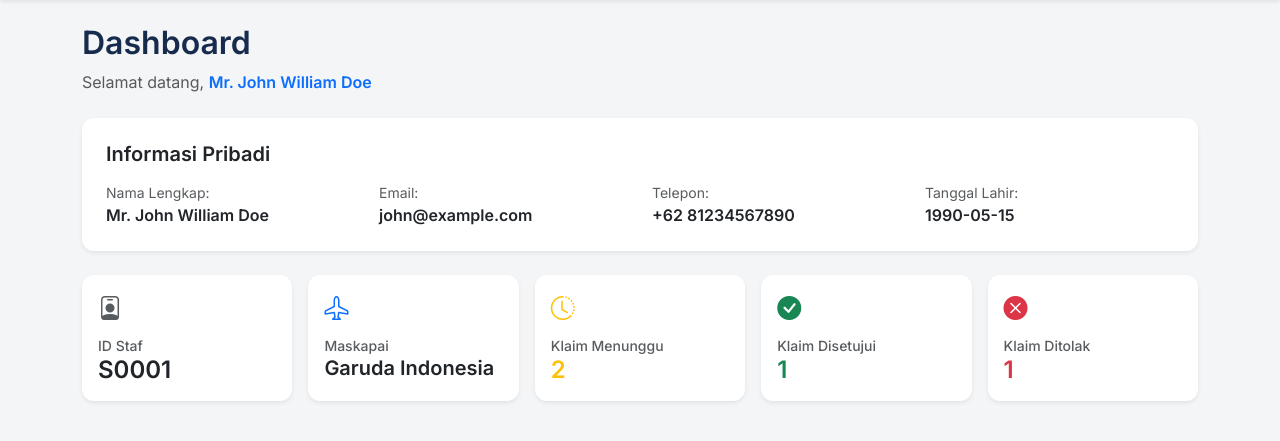
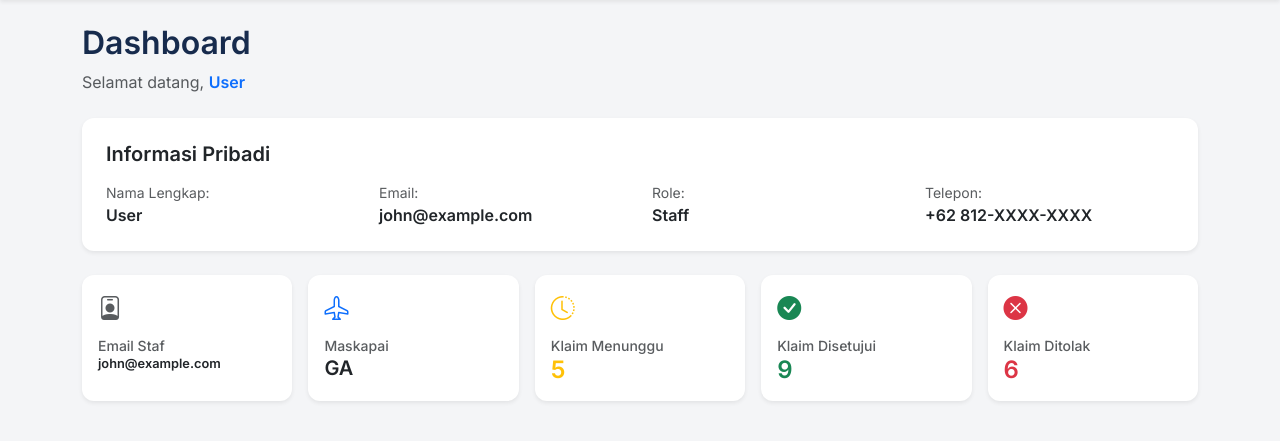
Before and after one commit to Basdatt-D11/AeroMiles, a Django app: page / in a window 1280 px wide. Shown: the part 53-494 px from the top of the page. Run offline with Django 5.2, Linux system fonts and the light colour scheme.

Commit message:
feat: implement dynamic dashboard and session-based authentication logic

```diff
--- a/members/templates/members/dashboard.html
+++ b/members/templates/members/dashboard.html
@@ -4,7 +4,7 @@
 {% block content %}
 <div class="mb-4">
     <h2 class="fw-bold">Dashboard</h2>
-    <p class="text-muted">Selamat datang, <span class="text-primary fw-semibold">Mr. John William Doe</span></p>
+    <p class="text-muted">Selamat datang, <span class="text-primary fw-semibold">{{ nama }}</span></p>
 </div>
 
 <div class="card card-stat shadow-sm mb-4">
@@ -13,19 +13,19 @@
         <div class="row g-4">
             <div class="col-md-3">
                 <small class="text-muted d-block">Nama Lengkap:</small>
-                <span class="fw-semibold">Mr. John William Doe</span>
+                <span class="fw-semibold">{{ nama }}</span>
             </div>
             <div class="col-md-3">
                 <small class="text-muted d-block">Email:</small>
-                <span class="fw-semibold">john@example.com</span>
+                <span class="fw-semibold">{{ email }}</span>
+            </div>
+            <div class="col-md-3">
+                <small class="text-muted d-block">Role:</small>
+                <span class="fw-semibold">{{ role }}</span>
             </div>
             <div class="col-md-3">
                 <small class="text-muted d-block">Telepon:</small>
-                <span class="fw-semibold">+62 81234567890</span>
-            </div>
-            <div class="col-md-3">
-                <small class="text-muted d-block">Tanggal Lahir:</small>
-                <span class="fw-semibold">1990-05-15</span>
+                <span class="fw-semibold">{{ user.telepon|default:"+62 812-XXXX-XXXX" }}</span>
             </div>
         </div>
     </div>
@@ -36,93 +36,64 @@
     <div class="col-md-3">
         <div class="card card-stat shadow-sm p-3 border-start border-4 border-primary">
             <small class="text-muted">Nomor Member</small>
-            <h4 class="fw-bold m-0">M0001</h4>
+            <h4 class="fw-bold m-0">{{ user.no_member|default:"M-XXXX" }}</h4>
         </div>
     </div>
     <div class="col-md-3">
         <div class="card card-stat shadow-sm p-3 border-start border-4 border-warning">
             <small class="text-muted">Tier</small>
-            <h4 class="fw-bold m-0 text-warning">Gold</h4>
+            <h4 class="fw-bold m-0 text-warning">{{ user.tier|default:"Blue" }}</h4>
         </div>
     </div>
     <div class="col-md-3">
         <div class="card card-stat shadow-sm p-3 border-start border-4 border-info">
             <small class="text-muted">Total Miles</small>
-            <h4 class="fw-bold m-0">45,000</h4>
+            <h4 class="fw-bold m-0">{{ user.total_miles|default:"0" }}</h4>
         </div>
     </div>
     <div class="col-md-3">
         <div class="card card-stat shadow-sm p-3 border-start border-4 border-success">
-            <small class="text-muted">Award Miles</small>
-            <h4 class="fw-bold m-0">32,000</h4>
+            <small class="text-muted">Klaim Menunggu</small>
+            <h4 class="fw-bold m-0">{{ user.klaim_menunggu|default:"0" }}</h4>
         </div>
     </div>
 
-    </div>
-
-<div class="card card-stat shadow-sm">
-    <div class="card-body p-4">
-        <h5 class="fw-bold mb-3">5 Transaksi Terbaru</h5>
-        <div class="table-responsive">
-            <table class="table table-hover align-middle">
-                <thead class="table-light">
-                    <tr>
-                        <th>Tipe</th>
-                        <th>Tanggal & Waktu</th>
-                        <th class="text-end">Jumlah Miles</th>
-                    </tr>
-                </thead>
-                <tbody>
-                    <tr>
-                        <td><span class="badge bg-danger">Transfer</span></td>
-                        <td>2025-01-15 10:30</td>
-                        <td class="text-end text-danger fw-bold">-5,000 miles</td>
-                    </tr>
-                    <tr>
-                        <td><span class="badge bg-success">Package</span></td>
-                        <td>2025-03-01 08:00</td>
-                        <td class="text-end text-success fw-bold">+10,000 miles</td>
-                    </tr>
-                </tbody>
-            </table>
-        </div>
-    </div>
-</div>
     {% elif role == "Staff" %}
     <div class="col-md-2" style="width: 20%;">
         <div class="card card-stat shadow-sm p-3 border-start border-4 border-dark bg-white h-100">
             <i class="bi bi-person-badge text-muted mb-2" style="font-size: 1.5rem;"></i>
-        <small class="text-muted fw-medium">ID Staf</small>
-        <h4 class="fw-bold m-0">S0001</h4>
+            <small class="text-muted fw-medium">Email Staf</small>
+            <h6 class="fw-bold m-0" style="font-size: 0.8rem;">{{ email }}</h6>
         </div>
     </div>
     <div class="col-md-2" style="width: 20%;">
         <div class="card card-stat shadow-sm p-3 border-start border-4 border-primary bg-white h-100">
             <i class="bi bi-airplane text-primary mb-2" style="font-size: 1.5rem;"></i>
             <small class="text-muted fw-medium">Maskapai</small>
-        <h5 class="fw-bold m-0">Garuda Indonesia</h5>
+            <h5 class="fw-bold m-0">{{ user.kode_maskapai|default:"GA" }}</h5>
         </div>
     </div>
     <div class="col-md-2" style="width: 20%;">
         <div class="card card-stat shadow-sm p-3 border-start border-4 border-warning bg-white h-100">
             <i class="bi bi-clock-history text-warning mb-2" style="font-size: 1.5rem;"></i>
             <small class="text-muted fw-medium">Klaim Menunggu</small>
-        <h4 class="fw-bold m-0 text-warning">2</h4>
+            <h4 class="fw-bold m-0 text-warning">{{ user.klaim_menunggu|default:"0" }}</h4>
         </div>
     </div>
     <div class="col-md-2" style="width: 20%;">
         <div class="card card-stat shadow-sm p-3 border-start border-4 border-success bg-white h-100">
             <i class="bi bi-check-circle-fill text-success mb-2" style="font-size: 1.5rem;"></i>
             <small class="text-muted fw-medium">Klaim Disetujui</small>
-        <h4 class="fw-bold m-0 text-success">1</h4>
+            <h4 class="fw-bold m-0 text-success">{{ user.klaim_disetujui|default:"0" }}</h4>
         </div>
     </div>
     <div class="col-md-2" style="width: 20%;">
         <div class="card card-stat shadow-sm p-3 border-start border-4 border-danger bg-white h-100">
             <i class="bi bi-x-circle-fill text-danger mb-2" style="font-size: 1.5rem;"></i>
             <small class="text-muted fw-medium">Klaim Ditolak</small>
-        <h4 class="fw-bold m-0 text-danger">1</h4>
+            <h4 class="fw-bold m-0 text-danger">{{ user.klaim_ditolak|default:"0" }}</h4>
         </div>
     </div>
     {% endif %}
+</div>
 {% endblock %}
--- a/members/views.py
+++ b/members/views.py
@@ -1,7 +1,18 @@
+import os
+import json
 from django.shortcuts import render, redirect, get_object_or_404
 from django.contrib import messages
+from django.conf import settings
 from .models import Member, Klaim
 from django import forms
+
+def get_dummy_data():
+    file_path = os.path.join(settings.BASE_DIR, 'dummy_data.json')
+    try:
+        with open(file_path, 'r') as f:
+            return json.load(f)
+    except Exception:
+        return {}
 
 MASKAPAI_CHOICES = [
     ('GA - Garuda Indonesia', 'GA - Garuda Indonesia'),
@@ -54,25 +65,53 @@ class KlaimForm(forms.ModelForm):
 
 
 def dashboard(request):
+    data = get_dummy_data()
+    user_email = request.session.get('user_email', 'john@example.com')
+    user_role = request.session.get('user_role', 'Staff')
+
+    user_info = {}
+    if user_role == 'Member':
+        user_info = next((m for m in data.get("MEMBER", []) if m['email'] == user_email), {})
+        # Stats for member
+        klaims = data.get("CLAIM_MISSING_MILES", [])
+        user_info['klaim_menunggu'] = len([k for k in klaims if k.get('email_member') == user_email and k.get('status') == 'Menunggu'])
+    else:
+        user_info = next((s for s in data.get("STAF", []) if s['email'] == user_email), {})
+        # Stats for staff
+        klaims = data.get("CLAIM_MISSING_MILES", [])
+        user_info['klaim_menunggu'] = len([k for k in klaims if k.get('status') == 'Menunggu'])
+        user_info['klaim_disetujui'] = len([k for k in klaims if k.get('status') == 'Disetujui'])
+        user_info['klaim_ditolak'] = len([k for k in klaims if k.get('status') == 'Ditolak'])
+
     context = {
-        'nama': 'Mr. John William Doe',
-        'role': 'Staff',
+        'nama': request.session.get('user_name', user_info.get('nama', 'User')),
+        'email': user_email,
+        'role': user_role,
+        'user': user_info,
     }
     return render(request, 'members/dashboard.html', context)
 
 
 def list_member(request):
+    data = get_dummy_data()
     context = {
-        'role': 'Staff',
-        'nama': 'Mr. John William Doe',
+        'role': request.session.get('user_role', 'Staff'),
+        'nama': request.session.get('user_name', 'Mr. John William Doe'),
+        'member_list': data.get("MEMBER", [])
     }
     return render(request, 'members/list_member.html', context)
 
 
 def list_identitas(request):
+    data = get_dummy_data()
+    identitas_list = data.get("IDENTITAS", [])
+    # Filter for logged in user
+    user_email = request.session.get('user_email', 'john@example.com')
+    identitas_list = [i for i in identitas_list if i.get('email_member') == user_email]
     context = {
-        'role': 'Member',
-        'nama': 'Mr. John Doe',
+        'role': request.session.get('user_role', 'Member'),
+        'nama': request.session.get('user_name', 'Mr. John Doe'),
+        'identitas_list': identitas_list
     }
     return render(request, 'members/identitas.html', context)
 
@@ -82,10 +121,40 @@ def form_member(request):
 
 
 def login_page(request):
+    if request.method == 'POST':
+        email = request.POST.get('email')
+        password = request.POST.get('password')
+
+        data = get_dummy_data()
+        users = data.get("PENGGUNA", [])
+
+        user_match = next((u for u in users if u['email'] == email and u['password'] == password), None)
+
+        if user_match:
+            request.session['user_email'] = email
+            request.session['user_role'] = user_match['role']
+
+            # Find name from MEMBER or STAF
+            name = "User"
+            if user_match['role'] == 'Member':
+                members = data.get("MEMBER", [])
+                m = next((m for m in members if m['email'] == email), None)
+                if m: name = m['nama']
+                request.session['user_name'] = name
+                return redirect('list_identitas')
+            else:
+                staff = data.get("STAF", [])
+                s = next((s for s in staff if s['email'] == email), None)
+                if s: name = s['nama']
+                request.session['user_name'] = name
+                return redirect('dashboard')
+        else:
+            messages.error(request, 'Email atau password salah.')
+
     context = {
         'demo_account': {
             'email': 'john@example.com',
-            'password': '******',
+            'password': 'password123',
             'role': 'Member',
         }
     }
@@ -93,109 +162,64 @@ def login_page(request):
 
 
 def logout_page(request):
-    # Simulasi menghapus session dengan cara redirect ke login
+    request.session.flush()
     return redirect('login_page')
 
 
 def register_page(request):
-    context = {
-        'sample_members': [
-            {'nama': 'Alice Pramesti', 'email': 'alice@mail.com', 'status': 'Aktif'},
-            {'nama': 'Raka Mahendra', 'email': 'raka@mail.com', 'status': 'Menunggu Verifikasi'},
-        ]
-    }
-    return render(request, 'members/register.html', context)
+    if request.method == 'POST':
+        email = request.POST.get('email')
+        role = request.POST.get('role')
+
+        data = get_dummy_data()
+        users = data.get("PENGGUNA", [])
+
+        if any(u['email'] == email for u in users):
+            messages.error(request, 'Email sudah terdaftar.')
+        else:
+            # Simulasi simpan (tidak benar-benar menulis ke JSON di sini agar tidak merusak data dummy asli)
+            messages.success(request, 'Registrasi berhasil! Silakan login.')
+            return redirect('login_page')
+
+    return render(request, 'members/register.html')
 
 
 def profile_settings(request):
-    role = request.GET.get('role', 'Member')
-    if role == 'Staff':
-        context = {
-            'role': 'Staff',
-            'nama': 'Mr. Admin Aero',
-            'email': 'admin@aeromiles.com',
-            'nama_depan': 'Admin',
-            'nama_belakang': 'Aero',
-        }
-    else:
-        context = {
-            'role': 'Member',
-            'nama': 'Mr. John Doe',
-            'email': 'john@example.com',
-            'nama_depan': 'John',
-            'nama_belakang': 'Doe',
-        }
+    user_role = request.session.get('user_role', 'Member')
+    user_email = request.session.get('user_email', 'john@example.com')
+    user_name = request.session.get('user_name', 'User')
+
+    # Split name for display
+    name_parts = user_name.split(' ')
+    first_name = name_parts[0] if len(name_parts) > 0 else "User"
+    last_name = name_parts[-1] if len(name_parts) > 1 else ""
+
+    context = {
+        'role': user_role,
+        'nama': user_name,
+        'email': user_email,
+        'nama_depan': first_name,
+        'nama_belakang': last_name,
+    }
     return render(request, 'profile/profile_settings.html', context)
 
 
 def kelola_hadiah(request):
+    data = get_dummy_data()
     context = {
-        'role': 'Staff',
-        'nama': 'Mr. Admin Aero',
-        'hadiah_list': [
-            {
-                'kode': 'RWD-001',
-                'nama': 'Tiket Domestik PP',
-                'deskripsi': 'Tiket pulang-pergi rute domestik Indonesia',
-                'penyedia': 'Garuda Indonesia',
-                'tipe_penyedia': 'airline',
-                'miles': 15000,
-                'valid_start': '2024-01-01',
-                'program_end': '2025-12-31',
-            },
-            {
-                'kode': 'RWD-002',
-                'nama': 'Upgrade ke Business Class',
-                'deskripsi': 'Upgrade dari economy class ke business class',
-                'penyedia': 'Garuda Indonesia',
-                'tipe_penyedia': 'airline',
-                'miles': 25000,
-                'valid_start': '2024-01-01',
-                'program_end': '2025-12-31',
-            },
-            {
-                'kode': 'RWD-003',
-                'nama': 'Voucher Hotel Rp 500.000',
-                'deskripsi': 'Voucher hotel Jabodetabek',
-                'penyedia': 'TravelokaPartner',
-                'tipe_penyedia': 'partner',
-                'miles': 8000,
-                'valid_start': '2024-06-01',
-                'program_end': '2025-06-30',
-            },
-            {
-                'kode': 'RWD-004',
-                'nama': 'Akses Lounge 1x',
-                'deskripsi': 'Akses lounge seluruh bandara internasional',
-                'penyedia': 'Plaza Premium',
-                'tipe_penyedia': 'partner',
-                'miles': 3000,
-                'valid_start': '2024-01-01',
-                'program_end': '2025-12-31',
-            }
-        ]
+        'role': request.session.get('user_role', 'Staff'),
+        'nama': request.session.get('user_name', 'Mr. Admin Aero'),
+        'hadiah_list': data.get("HADIAH", [])
     }
     return render(request, 'hadiah/kelola_hadiah.html', context)
 
 
 def kelola_mitra(request):
+    data = get_dummy_data()
     context = {
-        'role': 'Staff',
-        'nama': 'Mr. Admin Aero',
-        'mitra_list': [
-            {
-                'email': 'partner@traveloka.com',
-                'id_penyedia': 'PYD-001',
-                'nama_mitra': 'TravelokaPartner',
-                'tanggal_kerja_sama': '2023-01-15'
-            },
-            {
-                'email': 'partner@plazapremium.com',
-                'id_penyedia': 'PYD-002',
-                'nama_mitra': 'Plaza Premium',
-                'tanggal_kerja_sama': '2023-06-01'
-            }
-        ]
+        'role': request.session.get('user_role', 'Staff'),
+        'nama': request.session.get('user_name', 'Mr. Admin Aero'),
+        'mitra_list': data.get("MITRA", [])
     }
     return render(request, 'mitra/kelola_mitra.html', context)
 # Helper for mock member
@@ -230,14 +254,20 @@ def ajukan_klaim(request):
 
 
 def riwayat_klaim(request):
-    member = get_mock_member()
-    klaims = Klaim.objects.filter(member=member).order_by('-timestamp_pengajuan')
+    data = get_dummy_data()
+    klaims = data.get("CLAIM_MISSING_MILES", [])
+
+    # Filter for logged in user
+    user_email = request.session.get('user_email', 'john@example.com')
+    klaims = [k for k in klaims if k.get('email_member') == user_email]
+
     status_filter = request.GET.get('status')
     if status_filter:
-        klaims = klaims.filter(status=status_filter)
+        klaims = [k for k in klaims if k.get('status') == status_filter]
+
     context = {
-        'role': 'Member',
-        'nama': member.nama,
+        'role': request.session.get('user_role', 'Member'),
+        'nama': request.session.get('user_name', 'Mr. John Doe'),
         'klaims': klaims,
         'form': KlaimForm(),
         'selected_status': status_filter,
@@ -285,10 +315,11 @@ def batalkan_klaim(request, klaim_id):
 
 # Klaim views for Staff
 def kelola_klaim(request):
-    klaims = Klaim.objects.all().order_by('-timestamp_pengajuan')
+    data = get_dummy_data()
+    klaims = data.get("CLAIM_MISSING_MILES", [])
     context = {
-        'role': 'Staff',
-        'nama': 'Mr. John William Doe',
+        'role': request.session.get('user_role', 'Staff'),
+        'nama': request.session.get('user_name', 'Mr. John William Doe'),
         'klaims': klaims,
     }
     return render(request, 'klaim/kelola_klaim.html', context)
@@ -311,60 +342,56 @@ def reject_klaim(request, klaim_id):
 
 
 def transactions_redeem(request):
-    rewards = [
-        {
-            'id': 1,
-            'name': 'Voucher Makan Rp100.000',
-            'description': 'Voucher restoran mitra senilai Rp100.000',
-            'miles': 25000,
-            'image': 'https://via.placeholder.com/120x80?text=Voucher'
-        },
-        {
-            'id': 2,
-            'name': 'Upgrade Kelas',
-            'description': 'Upgrade ke kelas bisnis',
-            'miles': 50000,
-            'image': 'https://via.placeholder.com/120x80?text=Upgrade'
-        }
-    ]
+    data = get_dummy_data()
+    user_email = request.session.get('user_email', 'john@example.com')
+    history = data.get("REDEEM", [])
+    # Filter for logged in user
+    history = [h for h in history if h.get('email_member') == user_email]
 
-    history = [
-        {'id': 101, 'reward': 'Voucher Makan Rp100.000', 'miles': 25000, 'status': 'Sukses', 'date': '2026-04-10'},
-        {'id': 102, 'reward': 'Upgrade Kelas', 'miles': 50000, 'status': 'Dibatalkan', 'date': '2026-03-12'},
-    ]
-
-    context = {'role': 'Member', 'nama': 'Mr. John Doe', 'rewards': rewards, 'history': history}
+    context = {
+        'role': request.session.get('user_role', 'Member'),
+        'nama': request.session.get('user_name', 'Mr. John Doe'),
+        'rewards': data.get("HADIAH", []),
+        'history': history
+    }
     return render(request, 'transactions/redeem_list.html', context)
 
 
 def transactions_buy_package(request):
-    packages = [
-        {'id': 'PKG-001', 'miles': 1000, 'price': 50000},
-        {'id': 'PKG-002', 'miles': 5000, 'price': 200000},
-        {'id': 'PKG-003', 'miles': 10000, 'price': 350000},
-        {'id': 'PKG-004', 'miles': 25000, 'price': 800000},
-    ]
-    history = [{'id': 201, 'package_id': 'PKG-002', 'miles': 5000, 'price': 200000, 'date': '2026-02-15'}]
-    context = {'role': 'Member', 'nama': 'Mr. John Doe', 'packages': packages, 'history': history}
+    data = get_dummy_data()
+    user_email = request.session.get('user_email', 'john@example.com')
+    history = data.get("MEMBER_AWARD_MILES_PACKAGE", [])
+    # Filter for logged in user
+    history = [h for h in history if h.get('email_member') == user_email]
+
+    context = {
+        'role': request.session.get('user_role', 'Member'),
+        'nama': request.session.get('user_name', 'Mr. John Doe'),
+        'packages': data.get("AWARD_MILES_PACKAGE", []),
+        'history': history
+    }
     return render(request, 'transactions/buy_package.html', context)
 
 
 def transactions_transfer(request):
-    history = [
-        {'id': 301, 'to_email': 'alice@example.com', 'miles': 1500, 'date': '2026-04-20', 'status': 'Sukses'},
-    ]
-    context = {'role': 'Member', 'nama': 'Mr. John Doe', 'history': history}
+    data = get_dummy_data()
+    user_email = request.session.get('user_email', 'john@example.com')
+    history = data.get("TRANSFER", [])
+    # Filter for logged in user (as sender)
+    history = [h for h in history if h.get('sender') == user_email]
+
+    context = {
+        'role': request.session.get('user_role', 'Member'),
+        'nama': request.session.get('user_name', 'Mr. John Doe'),
+        'history': history
+    }
     return render(request, 'transactions/transfer_miles.html', context)
 
 
 def transactions_tier_info(request):
+    data = get_dummy_data()
     current_miles = 42000
-    tiers = [
-        {'name': 'Blue', 'min_miles': 0, 'notes': ['Member awal'], 'color': 'secondary'},
-        {'name': 'Silver', 'min_miles': 10000, 'notes': ['Minimal 2 penerbangan'], 'color': 'info'},
-        {'name': 'Gold', 'min_miles': 30000, 'notes': ['Akses lounge', 'Prioritas boarding'], 'color': 'warning'},
-        {'name': 'Platinum', 'min_miles': 60000, 'notes': ['Bonus miles 50%', 'Concierge'], 'color': 'primary'},
-    ]
+    tiers = data.get("TIER", [])
     current_tier = tiers[0]
     for t in tiers:
         if current_miles >= t['min_miles']:
@@ -383,21 +410,44 @@ def transactions_tier_info(request):
     else:
         miles_to_next = 0
         progress = 100
-    context = {'role': 'Member', 'nama': 'Mr. John Doe', 'current_miles': current_miles, 'tiers': tiers, 'current_tier': current_tier, 'next_tier': next_tier, 'miles_to_next': miles_to_next, 'progress': progress}
+    context = {
+        'role': request.session.get('user_role', 'Member'),
+        'nama': request.session.get('user_name', 'Mr. John Doe'),
+        'current_miles': current_miles,
+        'tiers': tiers,
+        'current_tier': current_tier,
+        'next_tier': next_tier,
+        'miles_to_next': miles_to_next,
+        'progress': progress
+    }
     return render(request, 'transactions/tier_info.html', context)
 
 
 def transactions_report(request):
-    transactions = [
-        {'id': 1, 'member': 'Alice', 'type': 'Redeem', 'amount': 0, 'miles': -25000, 'status': 'Sukses', 'timestamp': '2026-04-10 09:12'},
-        {'id': 2, 'member': 'Bob', 'type': 'Transfer', 'amount': 0, 'miles': -5000, 'status': 'Sukses', 'timestamp': '2026-04-09 16:45'},
-        {'id': 3, 'member': 'Charlie', 'type': 'Purchase', 'amount': 200000, 'miles': 5000, 'status': 'Pending', 'timestamp': '2026-04-08 11:20'},
-        {'id': 4, 'member': 'Alice', 'type': 'Top-up', 'amount': 100000, 'miles': 1000, 'status': 'Sukses', 'timestamp': '2026-03-30 08:00'},
-    ]
+    data = get_dummy_data()
+    transactions = []
+
+    # Add from REDEEM
+    for r in data.get("REDEEM", []):
+        transactions.append({'id': r['id'], 'member': r['email_member'], 'type': 'Redeem', 'amount': 0, 'miles': -r['miles'], 'status': r['status'], 'timestamp': r['date']})
+    # Add from TRANSFER
+    for t in data.get("TRANSFER", []):
+        transactions.append({'id': t['id'], 'member': t.get('sender', 'unknown'), 'type': 'Transfer', 'amount': 0, 'miles': -t['miles'], 'status': t['status'], 'timestamp': t['date']})
+    # Add from MEMBER_AWARD_MILES_PACKAGE
+    for p in data.get("MEMBER_AWARD_MILES_PACKAGE", []):
+        transactions.append({'id': p['id'], 'member': p.get('email_member', 'unknown'), 'type': 'Purchase', 'amount': p['price'], 'miles': p['miles'], 'status': 'Sukses', 'timestamp': p['date']})
+
+    # Sort by timestamp descending
+    transactions.sort(key=lambda x: x['timestamp'], reverse=True)
     top = {}
     for t in transactions:
         top.setdefault(t['member'], 0)
         top[t['member']] += t.get('miles', 0)
     top_members = sorted([{'member': k, 'total_miles': v} for k, v in top.items()], key=lambda x: x['total_miles'], reverse=True)
-    context = {'role': 'Staff', 'nama': 'Staff Admin', 'transactions': transactions, 'top_members': top_members}
+    context = {
+        'role': request.session.get('user_role', 'Staff'),
+        'nama': request.session.get('user_name', 'Staff Admin'),
+        'transactions': transactions,
+        'top_members': top_members
+    }
     return render(request, 'transactions/transaction_report.html', context)
```
Lines whose indentation alone changed are shown as unchanged.
